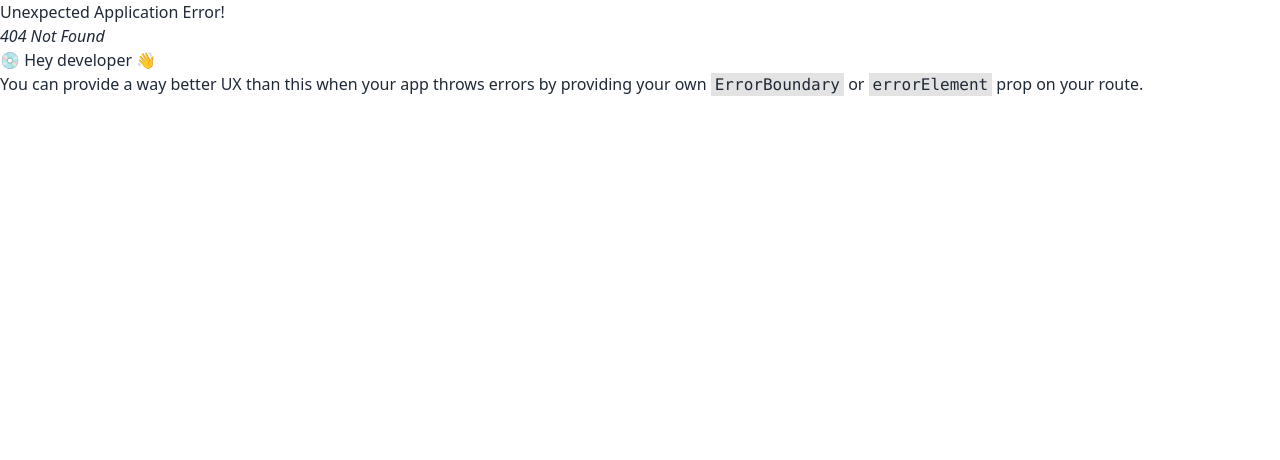
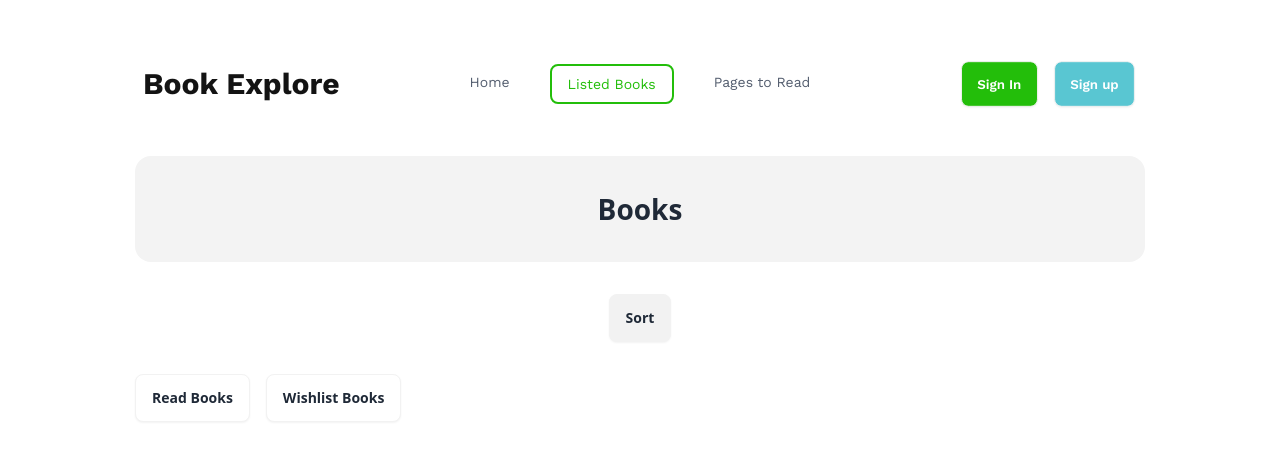
Before and after one commit to Fahim-Prodhan/book-explorer, a React (Vite) app: page /listedBooks in a window 1280 px wide. Before the commit this address had no page. Shown: the top 460 px of the page. Built offline with nearby package versions, Linux system fonts and the light colour scheme; a web font is replaced by a local one.

Commit message:
Load and manage Read List and Wish List

```diff
--- a/src/components/header/Navbar.jsx
+++ b/src/components/header/Navbar.jsx
@@ -9,7 +9,7 @@ const Navbar = () => {
             background: isActive ? '#ffff' : '#ffff',
             border: isActive ? '2px solid #23BE0A' : 'none'
         })}>Home</NavLink></li>
-        <li><NavLink to='/listedBook' style={({ isActive }) => ({
+        <li><NavLink to='/listedBooks' style={({ isActive }) => ({
             color: isActive ? '#23BE0A' : '#545e6f',
             background: isActive ? '#ffff' : '#ffff',
             border: isActive ? '2px solid #23BE0A' : 'none'
--- a/src/components/listedBook/ListedBook.jsx
+++ b/src/components/listedBook/ListedBook.jsx
@@ -0,0 +1,21 @@
+
+import { Link, Outlet } from "react-router-dom";
+
+
+function ListedBook() {
+
+    return (
+        <div className="mt-9">
+            <h1 className="text-[28px] font-bold text-center py-8 bg-[#1313130d] rounded-2xl">Books</h1>
+            <div className="text-center my-8"><button className="btn">Sort</button></div>
+            <div className="flex gap-4">
+                <Link className="btn bg-white" to='/listedBooks/read'>Read Books</Link>
+                <Link className="btn bg-white" to='/listedBooks/wish'>Wishlist Books</Link>
+            </div>
+            <Outlet></Outlet>
+
+        </div>
+    );
+}
+
+export default ListedBook;
--- /dev/null
+++ b/src/components/readBook/ReadBook.jsx
@@ -0,0 +1,16 @@
+import PropTypes from 'prop-types';
+
+ReadBook.propTypes = {
+    listedBook: PropTypes.object
+};
+
+function ReadBook({listedBook}) {
+    console.log(listedBook);
+    return (
+        <div>
+            <img src={listedBook.image} alt="" />
+        </div>
+    );
+}
+
+export default ReadBook;
--- /dev/null
+++ b/src/components/readBooks/ReadBooks.jsx
@@ -0,0 +1,24 @@
+import PropTypes from 'prop-types';
+import { useLoaderData } from 'react-router-dom';
+import { getStoredRead } from '../../utility/localStorage';
+import ReadBook from '../readBook/ReadBook';
+
+ReadBooks.propTypes = {
+    listedBooks: PropTypes.array
+};
+
+function ReadBooks() {
+    const allBooks = useLoaderData()
+    const localStorageReadList = getStoredRead();
+    const listedBooks = allBooks.filter(book => localStorageReadList.includes(book.id))
+
+    return (
+        <div>
+            {
+                listedBooks.map(listedBook=> <ReadBook key={listedBook.id} listedBook={listedBook}></ReadBook>)
+            }
+        </div>
+    );
+}
+
+export default ReadBooks;
--- /dev/null
+++ b/src/components/wishlistBook/WishlistBook.jsx
@@ -0,0 +1,16 @@
+import PropTypes from 'prop-types';
+
+WishlistBook.propTypes = {
+    wishlistBook: PropTypes.object
+};
+
+function WishlistBook({wishlistBook}) {
+    const {bookName,author,image,tags,publisher,yearOfPublishing} = wishlistBook
+    return (
+        <div>
+            <img src={image} alt="" />
+        </div>
+    );
+}
+
+export default WishlistBook;
--- /dev/null
+++ b/src/components/wishlistBooks/WishlistBooks.jsx
@@ -0,0 +1,25 @@
+// import React from 'react';
+// import PropTypes from 'prop-types';
+
+import { useLoaderData } from "react-router-dom";
+import { getStoredWish } from "../../utility/localStorage";
+import WishlistBook from "../wishlistBook/WishlistBook";
+
+// WishlistBooks.propTypes = {
+
+// };
+
+function WishlistBooks() {
+    const allBooks = useLoaderData()
+    const localStorageWishList = getStoredWish();
+    const wishlistBooks = allBooks.filter(book => localStorageWishList.includes(book.id))
+    return (
+        <div>
+            {
+                wishlistBooks.map(wishlistBook=><WishlistBook key={wishlistBook.id} wishlistBook={wishlistBook}></WishlistBook>)
+            }
+        </div>
+    );
+}
+
+export default WishlistBooks;
--- a/src/main.jsx
+++ b/src/main.jsx
@@ -8,6 +8,9 @@ import {
 import Root from './components/root/Root';
 import Home from './components/home/Home';
 import BookDetails from './components/bookDetails/BookDetails';
+import ListedBook from './components/listedBook/ListedBook';
+import ReadBooks from './components/readBooks/ReadBooks';
+import WishlistBooks from './components/wishlistBooks/WishlistBooks';
 
 const router = createBrowserRouter([
   {
@@ -22,6 +25,23 @@ const router = createBrowserRouter([
         path:'/book/:id',
         element:<BookDetails></BookDetails>,
         loader:()=>fetch('../books.json')
+      },
+      {
+        path:'/listedBooks',
+        element:<ListedBook></ListedBook>,
+
+        children:[
+          {
+            path: '/listedBooks/read',
+            element:<ReadBooks></ReadBooks>,
+            loader:()=>fetch('../books.json'),
+          },
+          {
+            path:'/listedBooks/wish',
+            element:<WishlistBooks></WishlistBooks>,
+            loader:()=>fetch('../books.json'),
+          }
+        ]
       }
     ]
   },
```
Also changed, not shown: 1 other file (tests, documents, lock files or other folders).
